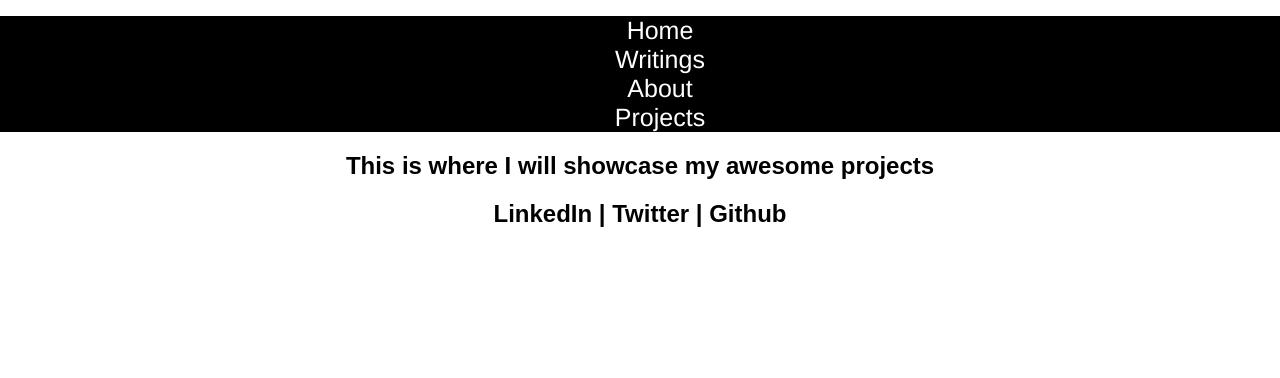
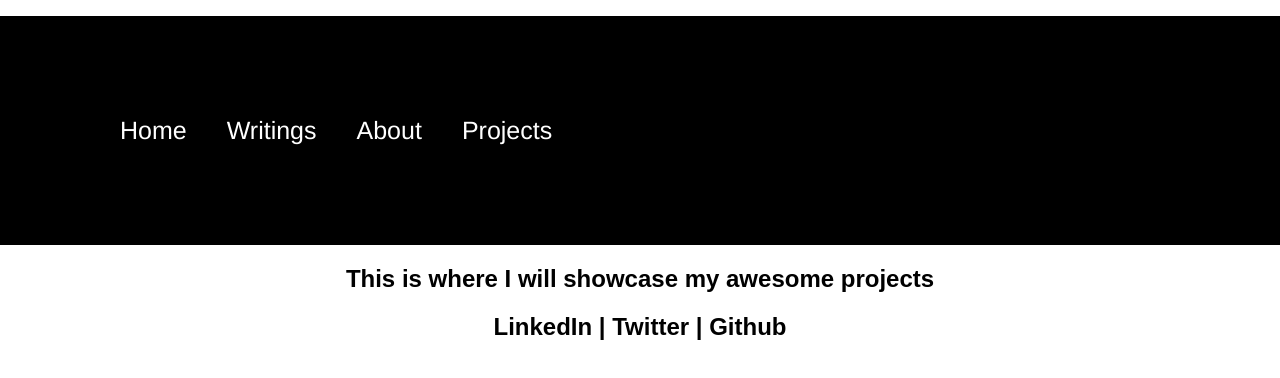
Before and after one commit to dave5801/Portfolio, a React (Create React App) app in the folder portfolio-site/: page /projects in a window 1280 px wide. Shown: the top 378 px of the page. Built offline with nearby package versions, Linux system fonts and the light colour scheme.

Commit message:
nav elements are in horizontal line

```diff
--- a/portfolio-site/src/scenes/home/navigation/navbar.css
+++ b/portfolio-site/src/scenes/home/navigation/navbar.css
@@ -1,10 +1,14 @@
 .Navbar{
     background-color: black;
+}
 
-
+.Navbar-elements{
+    display: flex;
+    padding: 100px;
 }
 
 .Navbar-elements li a{
+    padding: 20px;
     font-size: 25px;
     font-family: Helvetica;
     font-weight: lighter;
```
